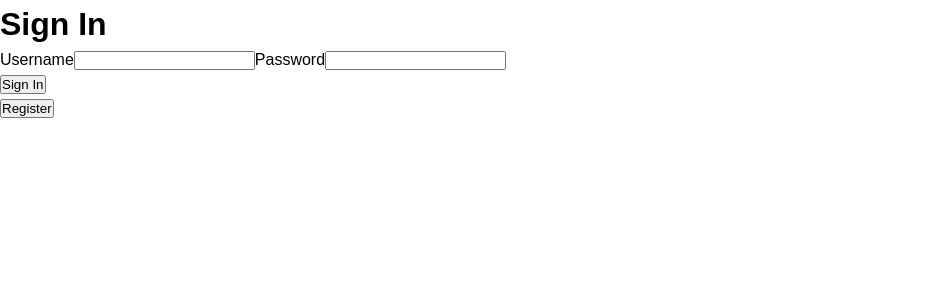
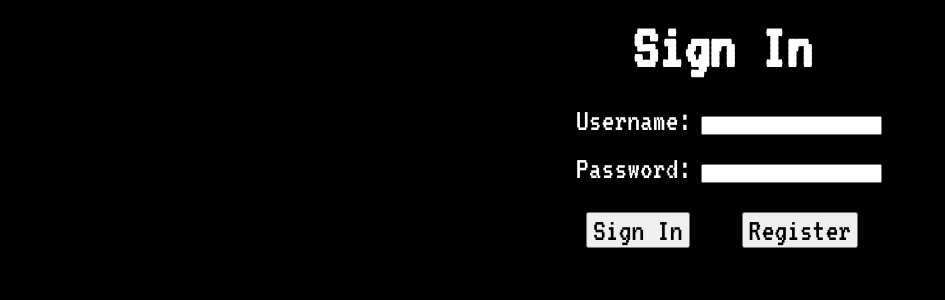
Before and after one commit to Zach-Giffen/Snake_II, a React (Vite) app in the folder client/: page / in a window 1280 px wide. Shown: the top 300 px of the page, without its empty margins (0-945 px from the left). Built offline with nearby package versions, Linux system fonts and the light colour scheme.

Commit message:
completed feature 2

```diff
--- a/client/src/registrationForm.tsx
+++ b/client/src/registrationForm.tsx
@@ -41,7 +41,7 @@ export default function RegistrationForm({
   };
 
   return (
-    <div className="container">
+    <div className="signUp">
       <div className="row">
         <div className="column-full d-flex justify-between">
           <h1>Register</h1>
@@ -51,16 +51,17 @@ export default function RegistrationForm({
         <div className="row margin-bottom-1">
           <div className="column-half">
             <label className="margin-bottom-1 d-block">
-              Username
+              Username:
               <input
                 required
                 name="username"
                 type="text"
                 className="input-b-color text-padding input-b-radius purple-outline input-height margin-bottom-2 d-block width-100"
               />
+              <br></br>
             </label>
             <label className="margin-bottom-1 d-block">
-              Password
+              Password:
               <input
                 required
                 name="password"
@@ -72,15 +73,15 @@ export default function RegistrationForm({
         </div>
         <div className="row">
           <div className="column-full d-flex justify-between">
-            <button
-              disabled={isLoading}
-              className="input-b-radius text-padding purple-background white-text">
+            <button disabled={isLoading} className="signUpButton">
               Register
+            </button>
+            <button className="signUpSwap" onClick={pageSwap}>
+              Sign-In
             </button>
           </div>
         </div>
       </form>
-      <button onClick={pageSwap}>Sign-In</button>
     </div>
   );
 }
--- a/client/src/signInForm.tsx
+++ b/client/src/signInForm.tsx
@@ -40,7 +40,7 @@ export default function SignInForm({ onSignIn, setPage }: Props) {
   };
 
   return (
-    <div className="container">
+    <div className="signIn">
       <div className="row">
         <div className="column-full d-flex justify-between">
           <h1>Sign In</h1>
@@ -50,16 +50,17 @@ export default function SignInForm({ onSignIn, setPage }: Props) {
         <div className="row margin-bottom-1">
           <div className="column-half">
             <label className="margin-bottom-1 d-block">
-              Username
+              Username:
               <input
                 required
                 name="username"
                 type="text"
                 className="input-b-color text-padding input-b-radius purple-outline input-height margin-bottom-2 d-block width-100"
               />
+              <br></br>
             </label>
             <label className="margin-bottom-1 d-block">
-              Password
+              Password:
               <input
                 required
                 name="password"
@@ -71,15 +72,15 @@ export default function SignInForm({ onSignIn, setPage }: Props) {
         </div>
         <div className="row">
           <div className="column-full d-flex justify-between">
-            <button
-              disabled={isLoading}
-              className="input-b-radius text-padding purple-background white-text">
+            <button disabled={isLoading} className="signInButton">
               Sign In
+            </button>
+            <button className="signInSwap" onClick={pageSwap}>
+              Register
             </button>
           </div>
         </div>
       </form>
-      <button onClick={pageSwap}>Register</button>
     </div>
   );
 }
--- a/client/src/snakeII/data.ts
+++ b/client/src/snakeII/data.ts
@@ -15,7 +15,6 @@ export async function readLeaderBoard(): Promise<Entry[]> {
     },
   };
   const res = await fetch('/api/snake/score', req);
-  console.log('hello');
   if (!res.ok) throw new Error(`fetch Error ${res.status}`);
   return await res.json();
 }
--- a/client/src/snakeII/gameOverModal.tsx
+++ b/client/src/snakeII/gameOverModal.tsx
@@ -31,7 +31,6 @@ export default function GameOverModal({
 
     try {
       await addScore(newScore);
-      console.log('Score submitted successfully:', newScore);
     } catch (error) {
       console.error('Error submitting score:', error);
     }
--- a/client/src/snakeII/snakeIIGame.tsx
+++ b/client/src/snakeII/snakeIIGame.tsx
@@ -34,11 +34,8 @@ export default function SnakeGameII() {
   const handleLeaderBoard = async () => {
     try {
       setCheckLeaderBoard(true);
-      console.log(checkLeaderBoard);
       const entries = await readLeaderBoard();
-      console.log(entries);
       setEntries(entries);
-      console.log('hello');
     } catch (err) {
       console.error(err);
     }
@@ -51,19 +48,28 @@ export default function SnakeGameII() {
   return (
     <div id="snakes-game-container">
       <h1 id="game-title">SnakeII</h1>
-      <p className="high-score">High Score: {highScore}</p>
 
-      {justStarted ? (
+      {!checkLeaderBoard ? (
+        <p className="high-score">High Score: {highScore}</p>
+      ) : (
+        <button className="backButton" onClick={leaderBoardOff}>
+          back
+        </button>
+      )}
+
+      {justStarted && !checkLeaderBoard ? (
         <p className="new-game-hint" onClick={handleStartClick}>
           Start Game
         </p>
-      ) : (
+      ) : !checkLeaderBoard ? (
         <>
           <p className="score">
             <span>Score</span>
             <span>{score}</span>
           </p>
         </>
+      ) : (
+        <></>
       )}
       {!isGameOver && !justStarted && (
         <SnakeBoard
@@ -88,15 +94,23 @@ export default function SnakeGameII() {
         ? ''
         : !isGameOver &&
           !isPlaying && <PausedModal setIsPlaying={setIsPlaying} />}
-      {justStarted ? <p className="skinSelect">Skin</p> : <></>}
-      {justStarted ? (
+      {justStarted && !checkLeaderBoard ? (
+        <p className="skinSelect">Skin</p>
+      ) : (
+        <></>
+      )}
+      {justStarted && !checkLeaderBoard ? (
         <p className="leaderBoard" onClick={handleLeaderBoard}>
           Leader Board
         </p>
       ) : (
         <></>
       )}
-      {justStarted ? <p className="signOut">Sign Out</p> : <></>}
+      {justStarted && !checkLeaderBoard ? (
+        <p className="signOut">Sign Out</p>
+      ) : (
+        <></>
+      )}
 
       {checkLeaderBoard ? (
         <div className="row">
@@ -121,7 +135,6 @@ export default function SnakeGameII() {
               </tbody>
             </table>
           </div>
-          <button onClick={leaderBoardOff}>back</button>
         </div>
       ) : (
         <></>
--- a/client/src/snakeII/styles.css
+++ b/client/src/snakeII/styles.css
@@ -17,17 +17,18 @@
 }
 
 .high-score {
-  background-color: #d2de32;
+  background-color: #fff;
   color: black;
   font-variant: small-caps;
   text-align: center;
-  font-size: 1.5rem;
+  font-size: 2rem;
   font-weight: 900;
   width: fit-content;
   margin-inline: auto;
   margin-top: 1rem;
   padding: 0.2rem 1rem;
   border-radius: 1rem;
+  font-family: 'VT323', monospace;
 }
 
 .score {
@@ -153,6 +154,16 @@
 
 .entry-table {
   color: #fff;
+  font-family: 'VT323', monospace;
+  font-size: 2rem;
+  width: 80%;
+  text-align: center;
+  margin-left: 10%;
+}
+
+th,
+td {
+  border: 4px solid white;
 }
 
 /* .click-dir {
@@ -160,3 +171,53 @@
   font-style: italic;
   font-size: 1.3rem;
 } */
+
+button {
+  font-family: 'VT323', monospace;
+}
+
+.backButton {
+  font-size: 2rem;
+  margin-left: 10%;
+  margin-bottom: 5px;
+  padding-left: 10px;
+  padding-right: 10px;
+}
+
+.signUp,
+.signIn {
+  background: black;
+  color: white;
+  padding-bottom: 1000%;
+  font-family: 'VT323', monospace;
+  font-size: xx-large;
+  padding-left: 45%;
+
+  input:is(input) {
+    margin-left: 10px;
+  }
+}
+
+.signUp {
+  h1:is(h1) {
+    margin-left: 6.5%;
+  }
+}
+
+.signIn {
+  h1:is(h1) {
+    margin-left: 8%;
+  }
+}
+
+.signInButton,
+.signInSwap,
+.signUpButton,
+.signUpSwap {
+  font-size: 2rem;
+  margin-right: 42px;
+  margin-top: 20px;
+  margin-left: 10px;
+  padding-left: 5px;
+  padding-right: 5px;
+}
```
Also changed, not shown: 2 other files (tests, documents, lock files or other folders).
